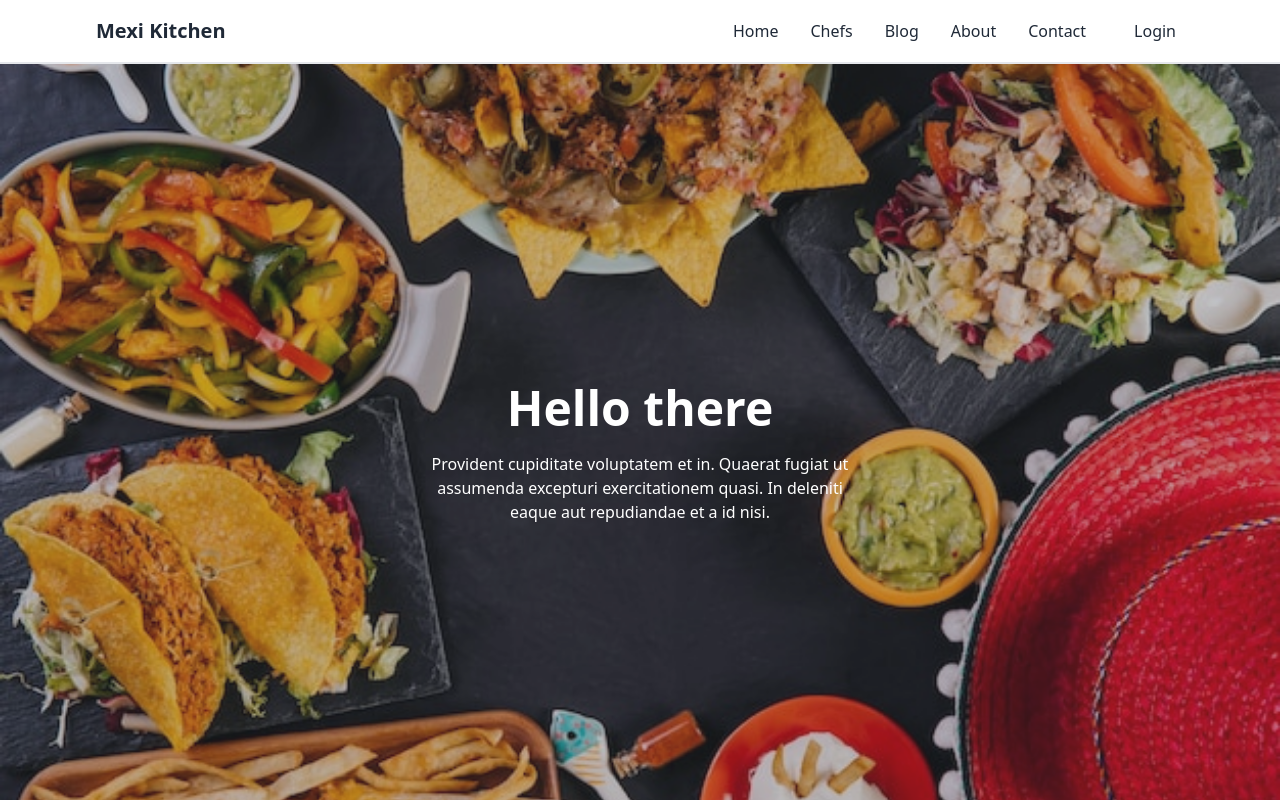
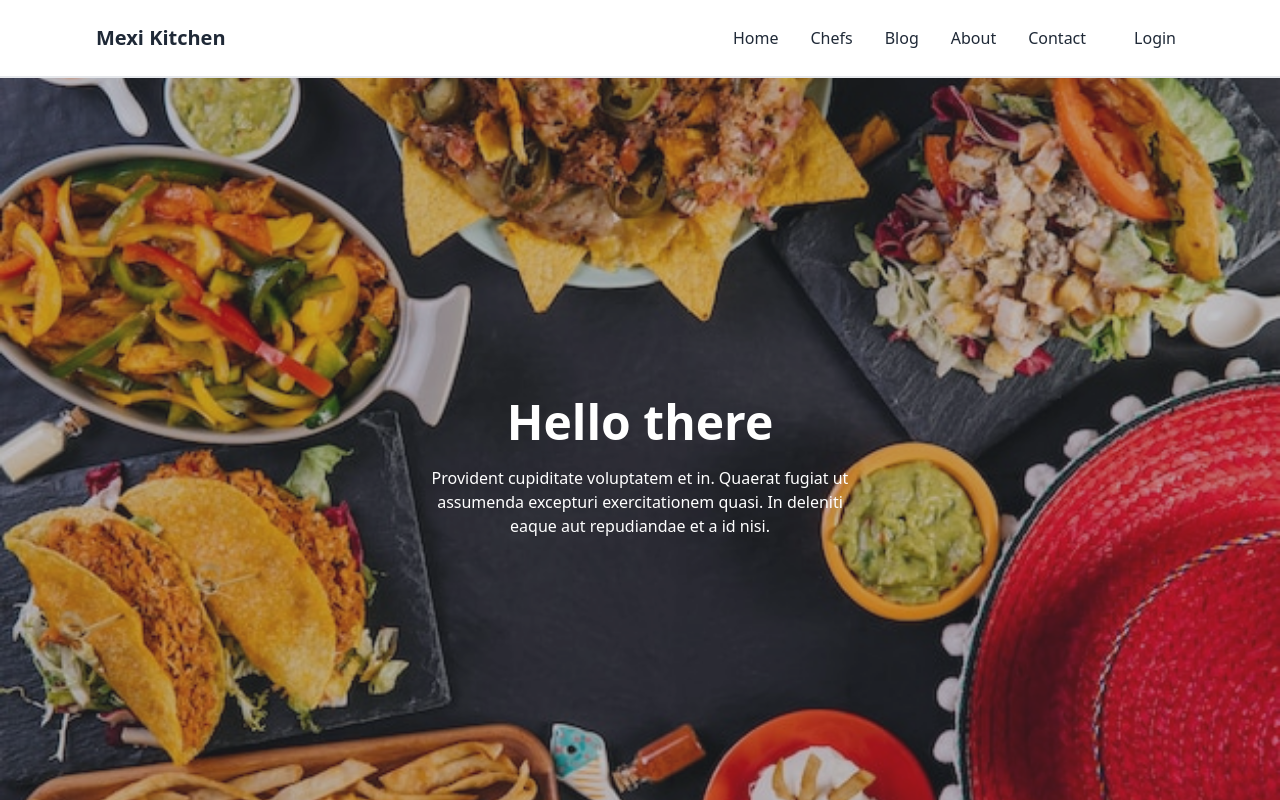
Before and after one commit to Jobayer98/b7a10-chef-recipe-hunter-client-side-Jobayer98, a React (Vite) app: page / in a window 1280 px wide. Shown: the top 800 px of the page. Built offline with nearby package versions, Linux system fonts and the light colour scheme; no server answers.

Commit message:
add user name and tooltip

```diff
--- a/src/context/authProvider.jsx
+++ b/src/context/authProvider.jsx
@@ -34,6 +34,10 @@ const AuthProvider = ({ children }) => {
       .catch(() => {});
   };
 
+  const profileUpdate = (user) => {
+
+  }
+
   useEffect(() => {
     const unsubsciber = onAuthStateChanged(auth, (currentUser) => {
       setUser(currentUser);
--- a/src/layout/Header/Header.jsx
+++ b/src/layout/Header/Header.jsx
@@ -13,7 +13,7 @@ const Header = () => {
   };
   return (
     <header className="sticky top-0 z-10">
-      <div className="navbar bg-base-100 border-b-2 px-24">
+      <div className="navbar bg-base-100 border-b-2 px-24 py-6">
         <div className="flex-1">
           <Link to="/" className="text-xl font-bold">
             Mexi Kitchen
@@ -38,12 +38,12 @@ const Header = () => {
             </li>
           </ul>
         </div>
-        <div className="flex-none">
+        <div className="flex-none tooltip" data-tip={user?.displayName}>
           <div className="mr-2">{!user && <Link to="/login">Login</Link>}</div>
           {user && (
-            <div className="dropdown dropdown-end">
+            <div className="dropdown dropdown-end ">
               <label tabIndex={0} className="btn btn-ghost btn-circle avatar">
-                <div className="w-10 rounded-full">
+                <div className="w-10 rounded-full ">
                   <img src="https://images.unsplash.com/photo-1527980965255-d3b416303d12?ixlib=rb-4.0.3&ixid=MnwxMjA3fDB8MHxzZWFyY2h8NXx8YXZhdGFyfGVufDB8fDB8fA%3D%3D&auto=format&fit=crop&w=500&q=60" />
                 </div>
               </label>
--- a/src/pages/Auth/Login.jsx
+++ b/src/pages/Auth/Login.jsx
@@ -21,7 +21,8 @@ const LoginPage = () => {
     const password = form.password.value;
 
     login(email, password)
-      .then(() => {
+      .then((result) => {
+        console.log(result);
         navigate(from, { replace: true });
       })
       .catch((error) => {
--- a/src/pages/Auth/SignUp.jsx
+++ b/src/pages/Auth/SignUp.jsx
@@ -1,13 +1,16 @@
 /* eslint-disable no-unused-vars */
 import { useContext, useState } from "react";
-import { Link, useNavigate } from "react-router-dom";
+import { Link, useLocation, useNavigate } from "react-router-dom";
 import AuthContext from "../../context/authContext";
 
 const SignUpPage = () => {
   const [error, setError] = useState(false);
   const [msg, setMsg] = useState("");
   const { register } = useContext(AuthContext);
+
   const navigate = useNavigate();
+  const location = useLocation();
+  const from = location.state?.from?.pathname || "/";
 
   const handleSubmit = (e) => {
     e.preventDefault();
@@ -16,7 +19,7 @@ const SignUpPage = () => {
     const email = form.email.value;
     const password = form.password.value;
     const conPass = form.conpassword.value;
-    // const photo = e.target.file.value;
+    const photo = e.target.file.value;
 
     const isEqual = password === conPass;
 
@@ -27,8 +30,11 @@ const SignUpPage = () => {
     }
 
     register(name, email, password)
-      .then(() => {
-        navigate("/");
+      .then((result) => {
+        console.log(result);
+        result.user.displayName = name;
+        result.user.photoURL = photo
+        navigate(from, { replace: true });
       })
       .catch(() => {
         setError(true);
```
